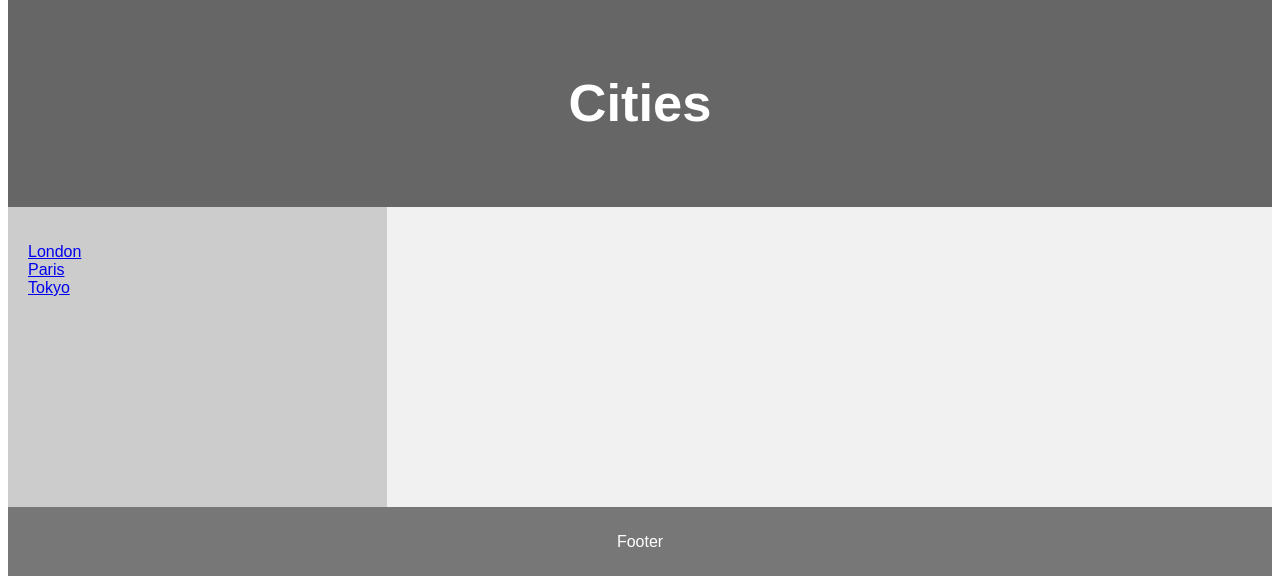
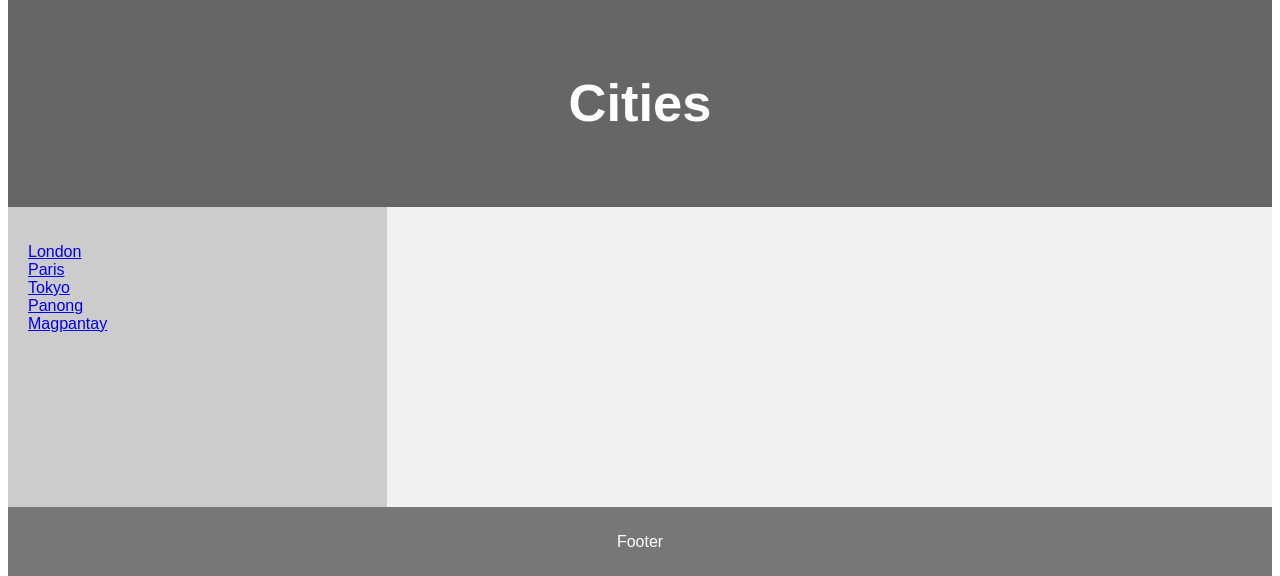
Before and after one commit to JeremiahSimo/BAM285, a PHP site: page /home_page.php in a window 1280 px wide. Shown: the part 137-713 px from the top of the page. Run offline with PHP 8.4, Linux system fonts and the light colour scheme.

Commit message:
hiiiiiiii

```diff
--- a/home_page.php
+++ b/home_page.php
@@ -87,27 +87,41 @@ footer {
       <li><a href="home_page.php?page=london">London</a></li>
       <li><a href="home_page.php?page=paris">Paris</a></li>
       <li><a href="home_page.php?page=tokyo">Tokyo</a></li>
+      <li><a href="home_page.php?page=panong">Panong</a></li>
+      <li><a href="home_page.php?page=magpantay">Magpantay</a></li>
     </ul>
   </nav>
 
   <article>
    <!-- content area -->
+
+
+
     <?php
         if (isset($_GET['page'])){
             $page=$_GET['page'];
 
             switch ($page){
                 case 'london':
-                    include 'london.php';
+                    include 'modules/london.php';
                     break;
 
                     case 'paris':
-                        include 'paris.php';
+                        include 'modules/paris.php';
                         break;
 
                         case 'tokyo':
-                            include 'tokyo.php';
+                            include 'modules/tokyo.php';
                             break;
+
+                        case 'caamiño':
+                          include 'modules/panong2.php';
+                          break;
+
+                          case 'magpantay':
+                            include 'modules/magpantay.php';
+                            break;
+
 
             }
 
```
